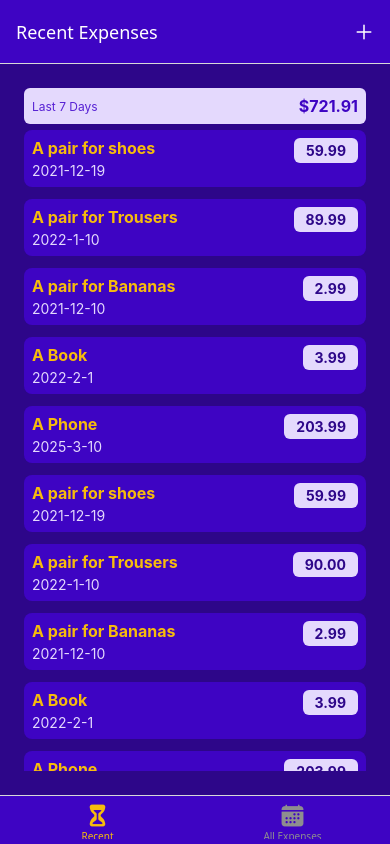
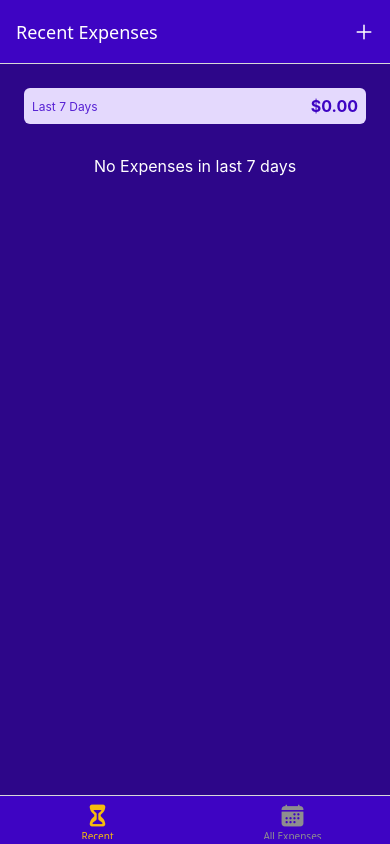
Before and after one commit to mohitcnsia/apprec8, a React Native app: screen / in a window 390 px wide. Built offline with nearby package versions, Linux system fonts and the light colour scheme.

Commit message:
State management using Context api

```diff
--- a/App.js
+++ b/App.js
@@ -8,6 +8,7 @@ import RecentExpenses from "./screens/RecentExpenses";
 import AllExpenses from "./screens/AllExpenses";
 import Ionicons from "@expo/vector-icons/Ionicons";
 import IconButton from "./components/ui/IconButton";
+import ExpensesContextProvide from "./store/expenses-context";
 
 const Stack = createNativeStackNavigator();
 const BottomTabs = createBottomTabNavigator();
@@ -62,6 +63,7 @@ export default function App() {
   return (
     <>
       <StatusBar style="auto" />
+      <ExpensesContextProvide>
         <NavigationContainer>
           <Stack.Navigator
             screenOptions={{
@@ -83,6 +85,7 @@ export default function App() {
             />
           </Stack.Navigator>
         </NavigationContainer>
+      </ExpensesContextProvide>
     </>
   );
 }
--- a/components/ExpensesOutput.js
+++ b/components/ExpensesOutput.js
@@ -1,76 +1,23 @@
-import { StyleSheet, View } from "react-native";
+import { StyleSheet, Text, View } from "react-native";
 import ExpensesSummary from "./ExpensesSummary";
 import ExpensesList from "./ExpensesList";
 import { Colors } from "../config/colors";
+import { DUMMY_EXPENSES } from "../store/expenses-context";
 
-const DUMMY = [
-  {
-    id: "e1",
-    description: "A pair for shoes",
-    amount: 59.99,
-    date: new Date("2021-12-19"),
-  },
-  {
-    id: "e2",
-    description: "A pair for Trousers",
-    amount: 89.99,
-    date: new Date("2022-1-10"),
-  },
-  {
-    id: "e3",
-    description: "A pair for Bananas",
-    amount: 2.99,
-    date: new Date("2021-12-10"),
-  },
-  {
-    id: "e4",
-    description: "A Book",
-    amount: 3.99,
-    date: new Date("2022-2-1"),
-  },
-  {
-    id: "e5",
-    description: "A Phone",
-    amount: 203.99,
-    date: new Date("2025-03-10"),
-  },
-  {
-    id: "e6",
-    description: "A pair for shoes",
-    amount: 59.99,
-    date: new Date("2021-12-19"),
-  },
-  {
-    id: "e7",
-    description: "A pair for Trousers",
-    amount: 89.996565,
-    date: new Date("2022-1-10"),
-  },
-  {
-    id: "e8",
-    description: "A pair for Bananas",
-    amount: 2.99,
-    date: new Date("2021-12-10"),
-  },
-  {
-    id: "e9",
-    description: "A Book",
-    amount: 3.99,
-    date: new Date("2022-2-1"),
-  },
-  {
-    id: "e10",
-    description: "A Phone",
-    amount: 203.99,
-    date: new Date("2025-03-10"),
-  },
-];
+function ExpensesOutput({
+  expenses,
+  expensesPeriod,
+  fallbackText = "No Expenses Found",
+}) {
+  let content = <Text style={styles.infoText}>{fallbackText}</Text>;
+  if (expenses.length > 0) {
+    content = <ExpensesList expenses={expenses} />;
+  }
 
-function ExpensesOutput({ expenses, expensesPeriod }) {
   return (
     <View style={styles.container}>
-      <ExpensesSummary expenses={DUMMY} periodName={expensesPeriod} />
-      <ExpensesList expenses={DUMMY} />
+      <ExpensesSummary expenses={expenses} periodName={expensesPeriod} />
+      {content}
     </View>
   );
 }
@@ -83,4 +30,11 @@ const styles = StyleSheet.create({
     padding: 24,
     backgroundColor: Colors.primary700,
   },
+
+  infoText: {
+    color: "white",
+    fontSize: 16,
+    textAlign: "center",
+    marginTop: 32,
+  },
 });
--- a/screens/AllExpenses.js
+++ b/screens/AllExpenses.js
@@ -1,8 +1,13 @@
 import { Text } from "react-native";
 import ExpensesOutput from "../components/ExpensesOutput";
+import { useContext } from "react";
+import { ExpensesContext } from "../store/expenses-context";
 
 function AllExpenses() {
-  return <ExpensesOutput expensesPeriod="Total" />;
+  const expensesCtx = useContext(ExpensesContext);
+  return (
+    <ExpensesOutput expenses={expensesCtx.expenses} expensesPeriod="Total" />
+  );
 }
 
 export default AllExpenses;
--- a/screens/ManageExpenses.js
+++ b/screens/ManageExpenses.js
@@ -1,11 +1,14 @@
-import { useLayoutEffect } from "react";
+import { useContext, useLayoutEffect } from "react";
 import { StyleSheet, View } from "react-native";
 import { Text } from "react-native";
 import { Colors } from "../config/colors";
 import IconButton from "../components/ui/IconButton";
 import Button from "../components/ui/Button.js";
+import { ExpensesContext } from "../store/expenses-context.js";
 
 function ManageExpenses({ route, navigation }) {
+  const expensesCtx = useContext(ExpensesContext);
+
   const editedExpenseId = route.params?.expenseId;
   const isEditing = !!editedExpenseId;
 
@@ -16,12 +19,26 @@ function ManageExpenses({ route, navigation }) {
   }, [navigation, isEditing]);
 
   function deleteExpenseHandler() {
+    expensesCtx.deleteExpense(editedExpenseId);
     navigation.goBack();
   }
   function cancelHandler() {
     navigation.goBack();
   }
   function confirmHandler() {
+    if (isEditing) {
+      expensesCtx.updateExpense(editedExpenseId, {
+        description: "Test !!!!",
+        amount: 29.99,
+        date: new Date("2025-03-17"),
+      });
+    } else {
+      expensesCtx.addExpense({
+        description: "Added Test Item",
+        amount: 29.99,
+        date: new Date("2025-03-17"),
+      });
+    }
     navigation.goBack();
   }
 
--- a/screens/RecentExpenses.js
+++ b/screens/RecentExpenses.js
@@ -1,7 +1,23 @@
+import { useContext } from "react";
 import ExpensesOutput from "../components/ExpensesOutput";
+import { ExpensesContext } from "../store/expenses-context";
+import { getDateMinusDays } from "../util/date";
 
 function RecentExpenses() {
-  return <ExpensesOutput expensesPeriod="Last 7 Days" />;
+  const expensesCtx = useContext(ExpensesContext);
+  const recentExpenses = expensesCtx.expenses.filter((expense) => {
+    const today = new Date();
+    const date7DaysAgo = getDateMinusDays(today, 7);
+
+    return expense.date >= date7DaysAgo && expense.date <= today;
+  });
+  return (
+    <ExpensesOutput
+      expenses={recentExpenses}
+      expensesPeriod="Last 7 Days"
+      fallbackText={"No Expenses in last 7 days"}
+    />
+  );
 }
 
 export default RecentExpenses;
--- /dev/null
+++ b/store/expenses-context.js
@@ -0,0 +1,122 @@
+import React, { createContext, useReducer } from "react";
+
+export const ExpensesContext = createContext({
+  expenses: [],
+  addExpense: ({ description, amount, date }) => {},
+  deleteExpense: (id) => {},
+  updateExpense: (id, { description, amount, date }) => {},
+});
+
+function expenseReducer(state, action) {
+  switch (action.type) {
+    case "ADD":
+      const id = new Date().toString() + Math.random.toString();
+      return [{ ...action.payload, id: id }, ...state];
+    case "UPDATE":
+      const updatableExpenseIndex = state.findIndex(
+        (expense) => expense.id === action.payload.id
+      );
+      const updatableExpense = state[updatableExpenseIndex];
+      const updatedItem = { ...updatableExpense, ...action.payload.data };
+      const updatedExpenses = [...state];
+      updatedExpenses[updatableExpenseIndex] = updatedItem;
+      return updatedExpenses;
+    case "DELETE":
+      return state.filter((expense) => expense.id !== action.payload);
+    default:
+      return state;
+  }
+}
+
+export default function ExpensesContextProvide({ children }) {
+  const [expensesState, dispatch] = useReducer(expenseReducer, DUMMY_EXPENSES);
+
+  function addExpense(expenseData) {
+    dispatch({ type: "ADD", payload: expenseData });
+  }
+
+  function deleteExpense(id) {
+    console.log("deleting expense: " + id);
+    dispatch({ type: "DELETE", payload: id });
+  }
+
+  function updateExpense(id, expenseData) {
+    dispatch({ type: "UPDATE", payload: { id: id, data: expenseData } });
+  }
+
+  const value = {
+    expenses: expensesState,
+    addExpense: addExpense,
+    deleteExpense: deleteExpense,
+    updateExpense: updateExpense,
+  };
+
+  return (
+    <ExpensesContext.Provider value={value}>
+      {children}
+    </ExpensesContext.Provider>
+  );
+}
+
+export const DUMMY_EXPENSES = [
+  {
+    id: "e1",
+    description: "A pair for shoes",
+    amount: 59.99,
+    date: new Date("2021-12-19"),
+  },
+  {
+    id: "e2",
+    description: "A pair for Trousers",
+    amount: 89.99,
+    date: new Date("2022-1-10"),
+  },
+  {
+    id: "e3",
+    description: "A pair for Bananas",
+    amount: 2.99,
+    date: new Date("2021-12-10"),
+  },
+  {
+    id: "e4",
+    description: "A Book",
+    amount: 3.99,
+    date: new Date("2022-2-1"),
+  },
+  {
+    id: "e5",
+    description: "A Phone",
+    amount: 203.99,
+    date: new Date("2025-03-10"),
+  },
+  {
+    id: "e6",
+    description: "A pair for shoes",
+    amount: 59.99,
+    date: new Date("2021-12-19"),
+  },
+  {
+    id: "e7",
+    description: "A pair for Trousers",
+    amount: 89.996565,
+    date: new Date("2022-1-10"),
+  },
+  {
+    id: "e8",
+    description: "A pair for Bananas",
+    amount: 2.99,
+    date: new Date("2021-12-10"),
+  },
+  {
+    id: "e9",
+    description: "A Book",
+    amount: 3.99,
+    date: new Date("2022-2-1"),
+  },
+  {
+    id: "e10",
+    description: "A Phone",
+    amount: 203.99,
+    date: new Date("2025-03-10"),
+  },
+];
--- a/util/date.js
+++ b/util/date.js
@@ -1,3 +1,7 @@
 export const getFormattedDate = (date) => {
   return `${date.getFullYear()}-${date.getMonth() + 1}-${date.getDate()}`;
 };
+
+export function getDateMinusDays(date, days) {
+  return new Date(date.getFullYear(), date.getMonth(), date.getDate() - days);
+}
```
Also changed, not shown: 1 other file (tests, documents, lock files or other folders). Lines whose indentation alone changed are shown as unchanged.
